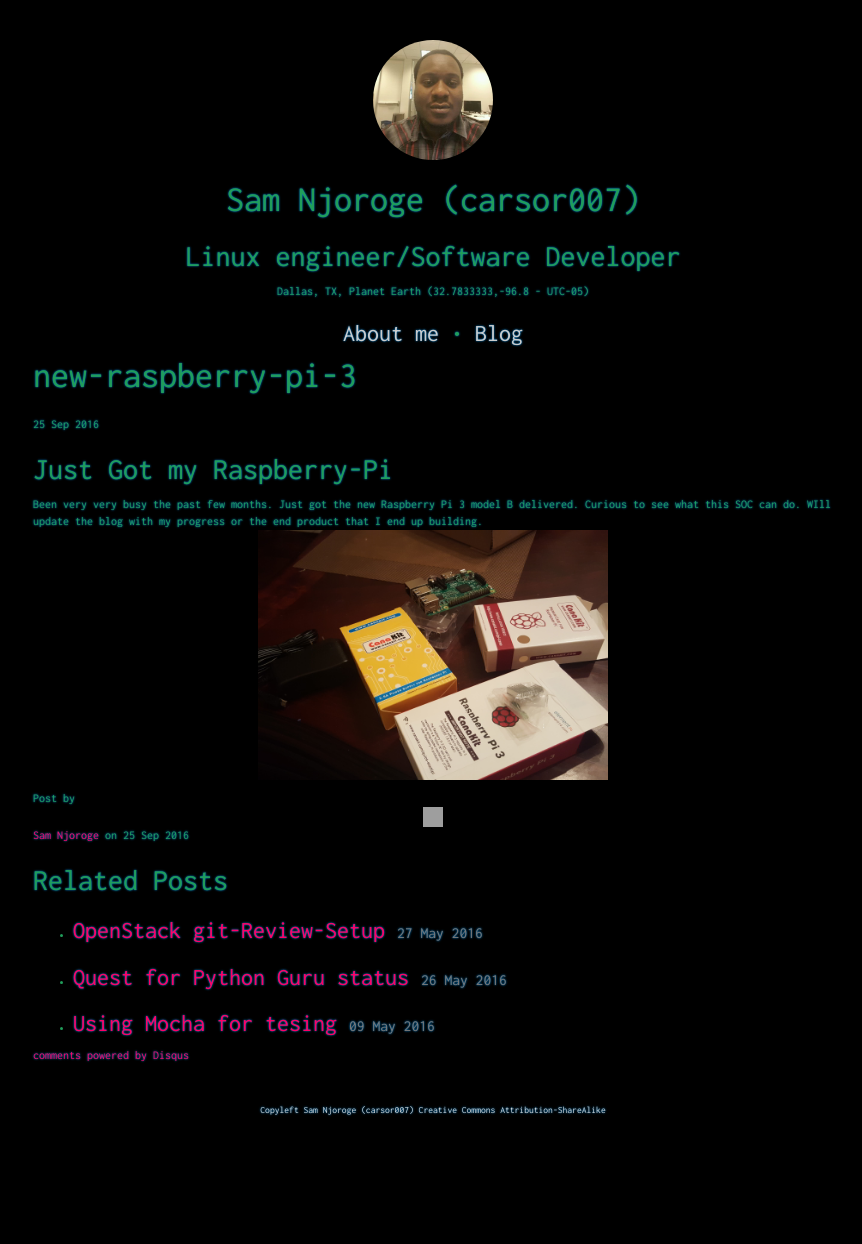
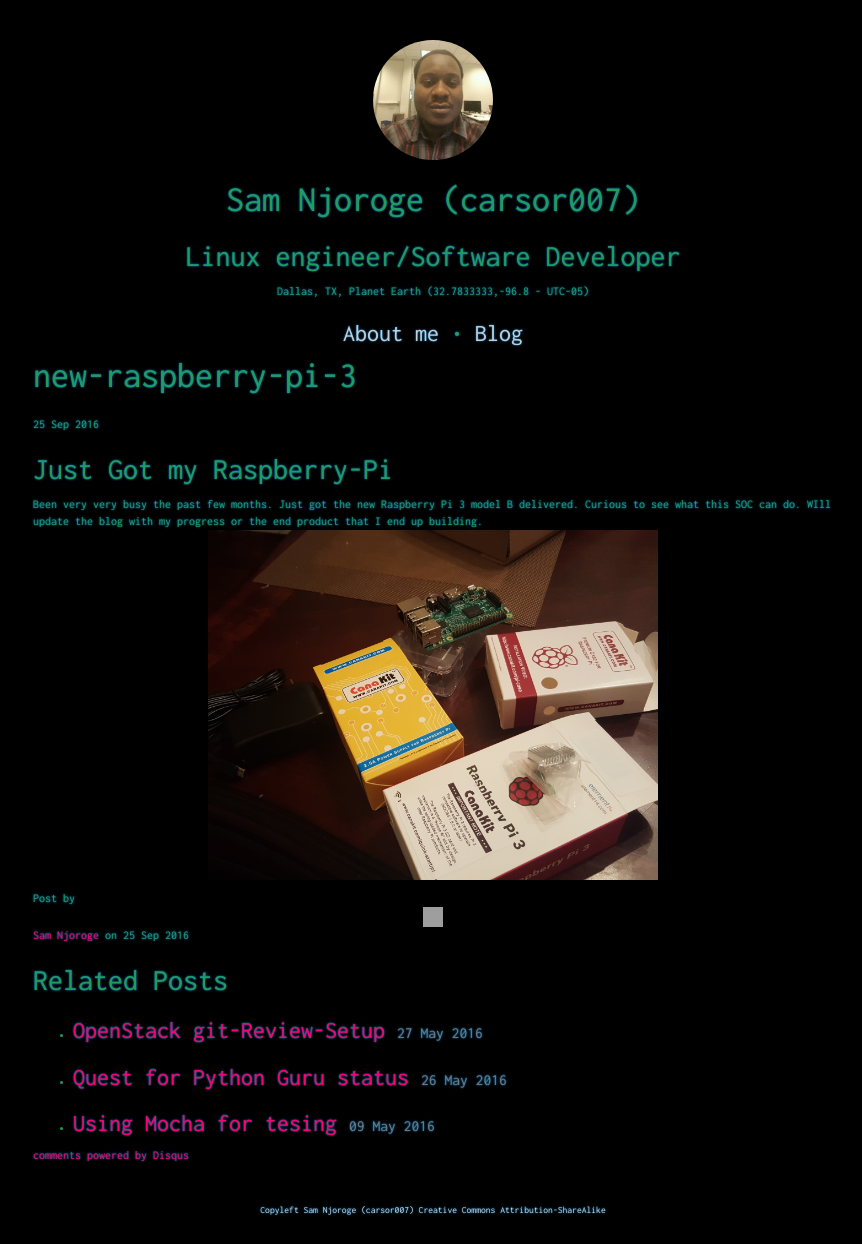
Before and after one commit to carsor007/carsor007.github.io, a Jekyll site: the page built from _posts/2016-09-25-new-raspberry-pi-3.md, in a window 1280 px wide. Shown: the whole page, without its empty margins (207-1069 px from the left). Built offline with Jekyll 4.4.1, drawn with Linux system fonts in a browser that asks for light colours; nearby versions of some CDN libraries; comment, search, counter and statistics services are not loaded; before the commit the page ends 1144 px from its top, so only the background shows below that; grey boxes are pictures that could not be loaded.

Commit message:
Update 2016-09-25-new-raspberry-pi-3.md

```diff
--- a/_posts/2016-09-25-new-raspberry-pi-3.md
+++ b/_posts/2016-09-25-new-raspberry-pi-3.md
@@ -12,5 +12,5 @@
 
 Been very very busy the past few months.
 Just got the new Raspberry Pi 3 model B delivered. Curious to see what this SOC can do. WIll update the blog with my progress or the end product that I end up building.
-<img src ="/imgs/raspberry.jpg" height="250" width="350">
+<img src ="/imgs/raspberry.jpg" height="350" width="450">
 <meta content="http://carsor007.github.com//_posts/raspberry.jpg" property="og:image">
```
